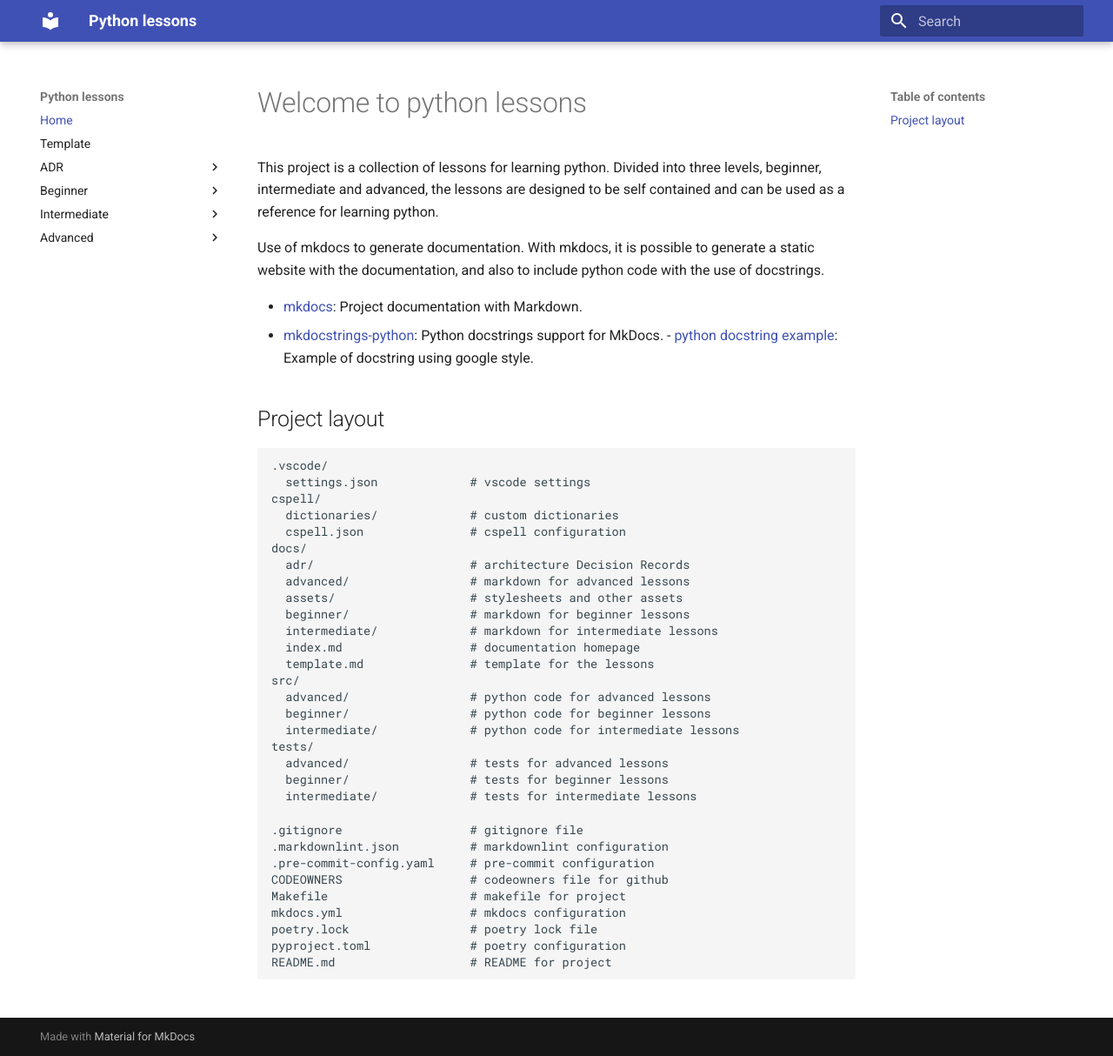
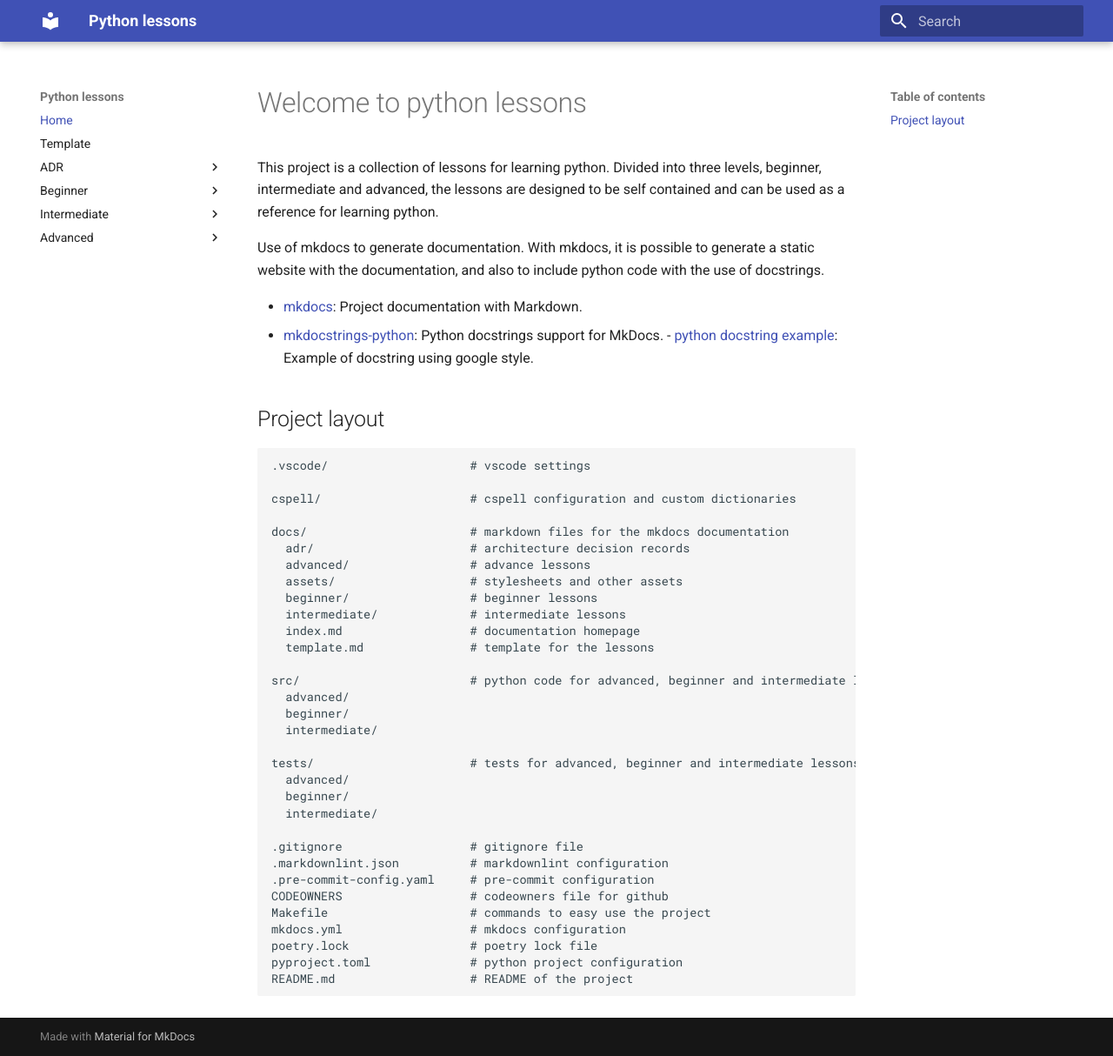
Before and after one commit to McLargo/python-lessons, an MkDocs documentation site: the page built from docs/index.md, in a window 1280 px wide and 1214 px high. Shown: the whole window at 87% size. Built offline with MkDocs 1.6.1 and Material for MkDocs 9.7.7, drawn with Linux system fonts in a browser that asks for light colours.

Commit message:
Small refactor

```diff
--- a/docs/index.md
+++ b/docs/index.md
@@ -17,34 +17,35 @@ the use of docstrings.
 
 ## Project layout
 
-    .vscode/
-      settings.json             # vscode settings
-    cspell/
-      dictionaries/             # custom dictionaries
-      cspell.json               # cspell configuration
-    docs/
-      adr/                      # architecture Decision Records
-      advanced/                 # markdown for advanced lessons
+    .vscode/                    # vscode settings
+
+    cspell/                     # cspell configuration and custom dictionaries
+
+    docs/                       # markdown files for the mkdocs documentation
+      adr/                      # architecture decision records
+      advanced/                 # advance lessons
       assets/                   # stylesheets and other assets
-      beginner/                 # markdown for beginner lessons
-      intermediate/             # markdown for intermediate lessons
+      beginner/                 # beginner lessons
+      intermediate/             # intermediate lessons
       index.md                  # documentation homepage
       template.md               # template for the lessons
-    src/
-      advanced/                 # python code for advanced lessons
-      beginner/                 # python code for beginner lessons
-      intermediate/             # python code for intermediate lessons
-    tests/
-      advanced/                 # tests for advanced lessons
-      beginner/                 # tests for beginner lessons
-      intermediate/             # tests for intermediate lessons
+
+    src/                        # python code for advanced, beginner and intermediate lessons
+      advanced/
+      beginner/
+      intermediate/
+
+    tests/                      # tests for advanced, beginner and intermediate lessons
+      advanced/
+      beginner/
+      intermediate/
 
     .gitignore                  # gitignore file
     .markdownlint.json          # markdownlint configuration
     .pre-commit-config.yaml     # pre-commit configuration
     CODEOWNERS                  # codeowners file for github
-    Makefile                    # makefile for project
+    Makefile                    # commands to easy use the project
     mkdocs.yml                  # mkdocs configuration
     poetry.lock                 # poetry lock file
-    pyproject.toml              # poetry configuration
-    README.md                   # README for project
+    pyproject.toml              # python project configuration
+    README.md                   # README of the project
```
